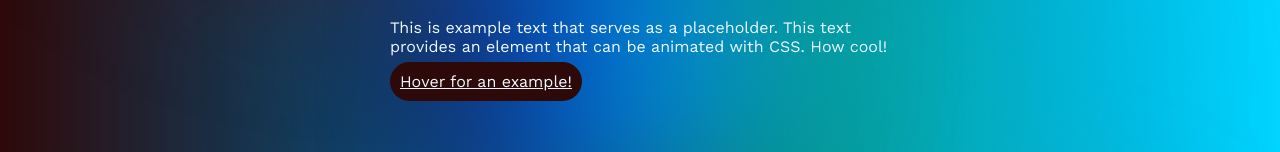
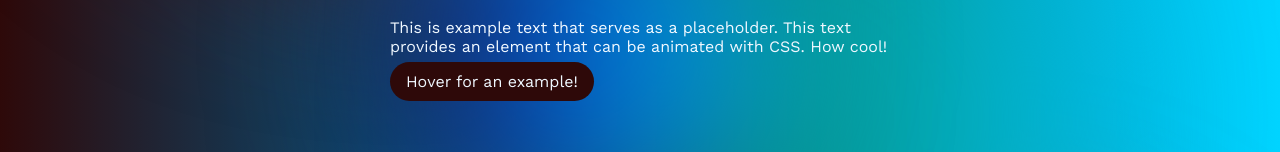
Before and after one commit to jaelgo99/CTK303, a plain HTML site: page assignment7/page.html in a window 1280 px wide. Shown: the part 307-459 px from the top of the page. Drawn offline with nearby package versions, Linux system fonts and the light colour scheme.

Commit message:
Update style.css

```diff
--- a/assignment7/style.css
+++ b/assignment7/style.css
@@ -94,10 +94,11 @@
     }
 }
 .btn{
-    padding: 10px 10px;
+    padding: 10px 16px;
     border-radius: 20px;
     background-color: rgb(46, 9, 9);
     color: aliceblue;
+    text-decoration: none;
     border: none;
     width: 200px;
     transition: width 1s, background-color 1s;
```
